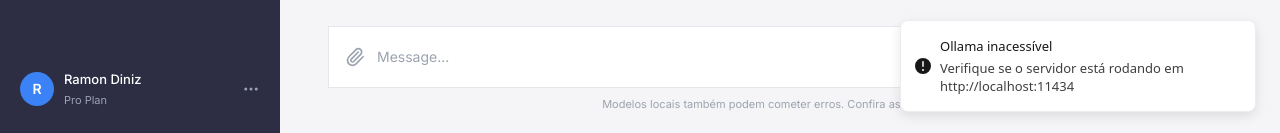
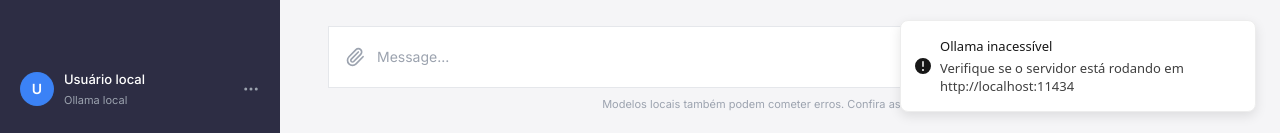
Before and after one commit to ramondiniz27/local-code-project, a React (Vite) app: page / in a window 1280 px wide. Both pictures are taken after a click on the button "Salvar URL". Shown: the part 664-797 px from the top of the page. Built offline with nearby package versions, Linux system fonts and the light colour scheme.

Commit message:
feat(profile): replace mock profile data with neutral placeholder (Usuário local / Ollama local)

```diff
--- a/src/components/Sidebar/ProfileSection.tsx
+++ b/src/components/Sidebar/ProfileSection.tsx
@@ -1,20 +1,23 @@
 import { Ellipsis } from "lucide-react";
-import { profile } from "../../data/mockData";
 import { Avatar, AvatarFallback } from "@/components/ui/avatar";
+
+const PROFILE_INITIAL = "U";
+const PROFILE_NAME = "Usuário local";
+const PROFILE_PLAN = "Ollama local";
 
 export function ProfileSection() {
   return (
     <div className="flex items-center gap-2.5 rounded-radius-sm px-2 py-3">
       <Avatar className="h-[34px] w-[34px]">
         <AvatarFallback className="bg-accent-blue text-sm font-semibold text-text-light">
-          {profile.initial}
+          {PROFILE_INITIAL}
         </AvatarFallback>
       </Avatar>
       <div className="flex min-w-0 flex-1 flex-col gap-0.5">
         <span className="truncate text-[13px] font-medium text-text-light">
-          {profile.name}
+          {PROFILE_NAME}
         </span>
-        <span className="text-[11px] text-text-muted">{profile.plan}</span>
+        <span className="text-[11px] text-text-muted">{PROFILE_PLAN}</span>
       </div>
       <Ellipsis className="h-[18px] w-[18px] text-text-muted" />
     </div>
```
